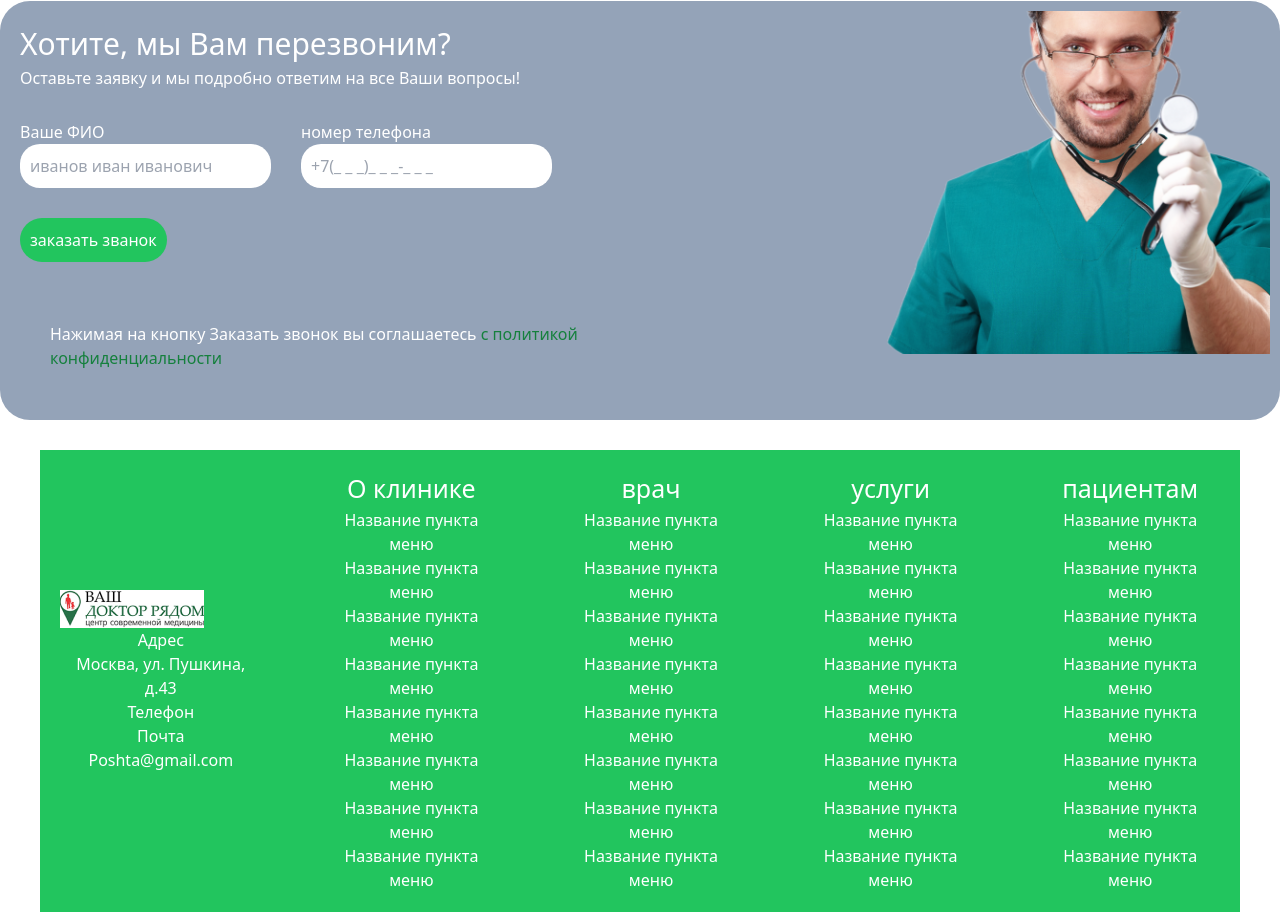
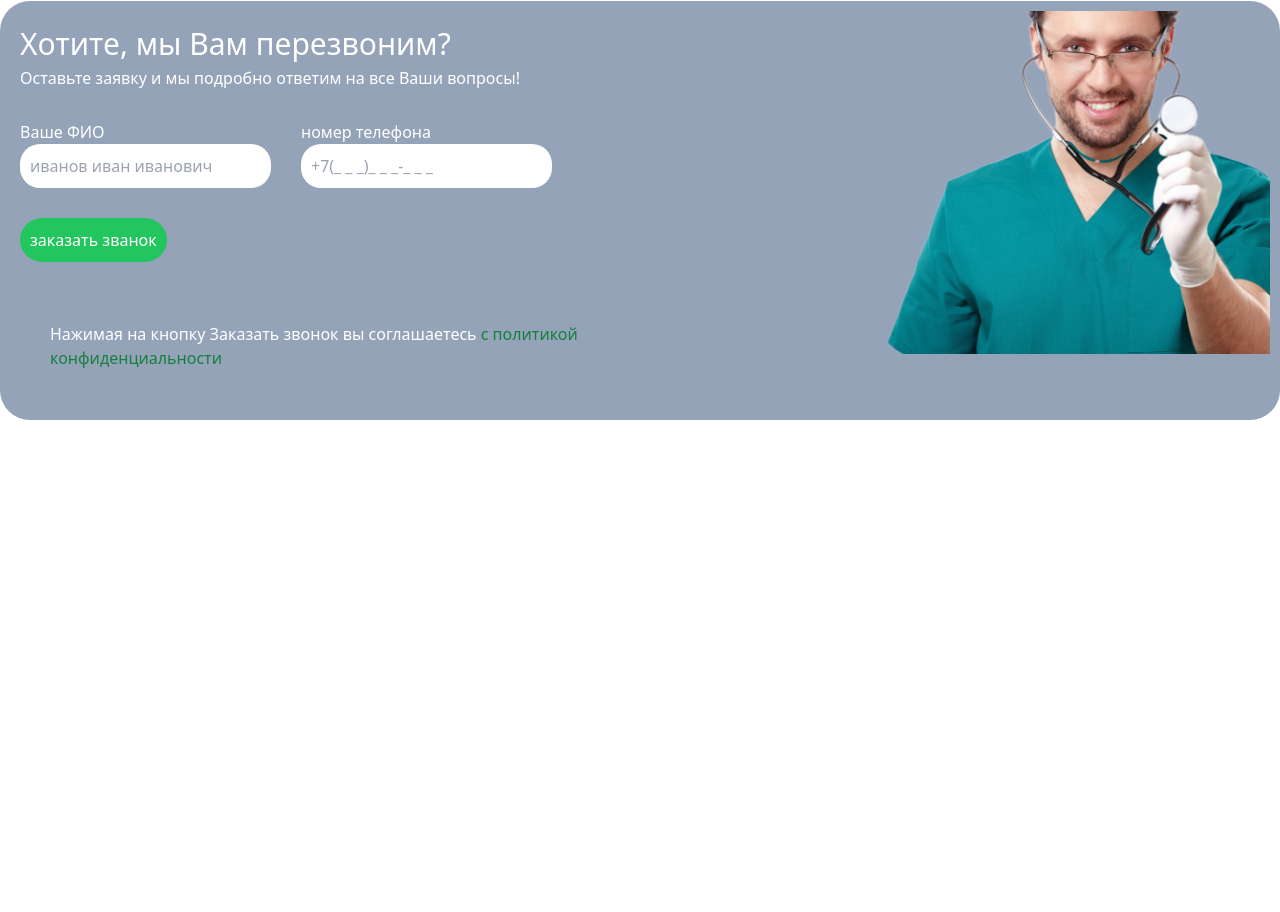
Before and after one commit to UmarovSino/repo, a website: page src/index — 1.html in a window 1280 px wide. Shown: the part 2080-2992 px from the top of the page. After the commit the page ends 2500 px from the top, so only its background shows below. Drawn offline with Linux system fonts and the light colour scheme.

Commit message:
first commit

```diff
--- a/src/index — 1.html
+++ b/src/index — 1.html
@@ -321,62 +321,58 @@
         </section>
 
     </main>
-    <footer
-    class="lg:flex max-w-[1200px] m-auto gap-[60px] place-self-center bg-green-500 mt-[30px] p-[20px] text-center items-center ">
-    <article>
-        <img src="./image 1 (2).png" alt="">
-        <p class="text-white">Адрес</p>
-        <p class="text-white">Москва, ул. Пушкина, д.43</p>
-        <p class="text-white">Телефон</p>
-        <p class="text-white">Почта</p>
-        <p class="text-white">Poshta@gmail.com</p>
-
+</footer>
+<section class="flex flex-col gap-[20px] items-center p-[10px] justify-between lg:hidden text-white">
+    <article class="w-[270px] h-[380px] flex flex-col gap-[15px]">
+        <img src="./image 1 (4).png" alt="">
+        <p>Адрес</p>
+        <p>Москва, ул. Пушкина, д.43</p>
+        <p>Телефон</p>
+        <p>+7 (9__) ___--</p>
+        <p>Почта</p>
+         <p>com</p>
     </article>
-    <article>
-        <p class=" text-white text-[25px] ">О клинике</p>
-        <p class="text-white">Название пункта меню</p>
-        <p class="text-white">Название пункта меню</p>
-        <p class="text-white">Название пункта меню</p>
-        <p class="text-white">Название пункта меню</p>
-        <p class="text-white">Название пункта меню</p>
-        <p class="text-white">Название пункта меню</p>
-        <p class="text-white">Название пункта меню</p>
-        <p class="text-white">Название пункта меню</p>
-    </article>
-    <article>
-        <p class=" text-white text-[25px] ">врач</p>
-
-            <p class=" text-white">Название пункта меню</p>
-        <p class="text-white">Название пункта меню</p>
-        <p class="text-white">Название пункта меню</p>
-        <p class="text-white">Название пункта меню</p>
-        <p class="text-white">Название пункта меню</p>
-        <p class="text-white">Название пункта меню</p>
-        <p class="text-white">Название пункта меню</p>
-        <p class="text-white">Название пункта меню</p>
-    </article>
-    <article>
-        <p class=" text-white text-[25px] ">услуги</p>
-        <p class="text-white">Название пункта меню</p>
-        <p class="text-white">Название пункта меню</p>
-        <p class="text-white">Название пункта меню</p>
-        <p class="text-white">Название пункта меню</p>
-        <p class="text-white">Название пункта меню</p>
-        <p class="text-white">Название пункта меню</p>
-        <p class="text-white">Название пункта меню</p>
-        <p class="text-white">Название пункта меню</p>
-    </article>
-    <article>
-        <p class=" text-white text-[25px] ">пациентам</p>
-        <p class="text-white">Название пункта меню</p>
-        <p class="text-white">Название пункта меню</p>
-        <p class="text-white">Название пункта меню</p>
-        <p class="text-white">Название пункта меню</p>
-        <p class="text-white">Название пункта меню</p>
-        <p class="text-white">Название пункта меню</p>
-        <p class="text-white">Название пункта меню</p>
-        <p class="text-white">Название пункта меню</p>
-    </article>
+    <aside class="flex gap-[20px]">
+        <article class="w-[170px] h-[260px]">
+            <p class="text-[22px] font-bold">клинике</p>
+      <p>Название пункта меню</p>
+      <p>Название пункта меню</p>
+      <p>Название пункта меню</p>
+      <p>Название пункта меню</p>
+      <p>Название пункта меню</p>
+      <p>Название пункта меню</p>
+        </article>
+        <article class="w-[170px] h-[260px]">
+            <p class="text-[22px] font-bold">Врач</p>
+            <p>Название пункта меню</p>
+            <p>Название пункта меню</p>
+            <p>Название пункта меню</p>
+            <p>Название пункта меню</p>
+            <p>Название пункта меню</p>
+            <p>Название пункта меню</p>
+        </article>
+    </aside>
+    <aside class="flex gap-[20px]">
+        <article class="w-[170px] h-[260px]">
+            <p class="text-[22px] font-bold">Пациентам</p>
+            <p>Название пункта меню</p>
+            <p>Название пункта меню</p>
+            <p>Название пункта меню</p>
+            <p>Название пункта меню</p>
+            <p>Название пункта меню</p>
+            <p>Название пункта меню</p>
+        </article>
+        <article class="w-[170px] h-[260px]">
+            <p class="text-[22px] font-bold">Услуги</p>
+            <p>Название пункта меню</p>
+            <p>Название пункта меню</p>
+            <p>Название пункта меню</p>
+            <p>Название пункта меню</p>
+            <p>Название пункта меню</p>
+            <p>Название пункта меню</p>
+        </article>
+    </aside>
+</section>
 </footer>
 </body>
 
```
